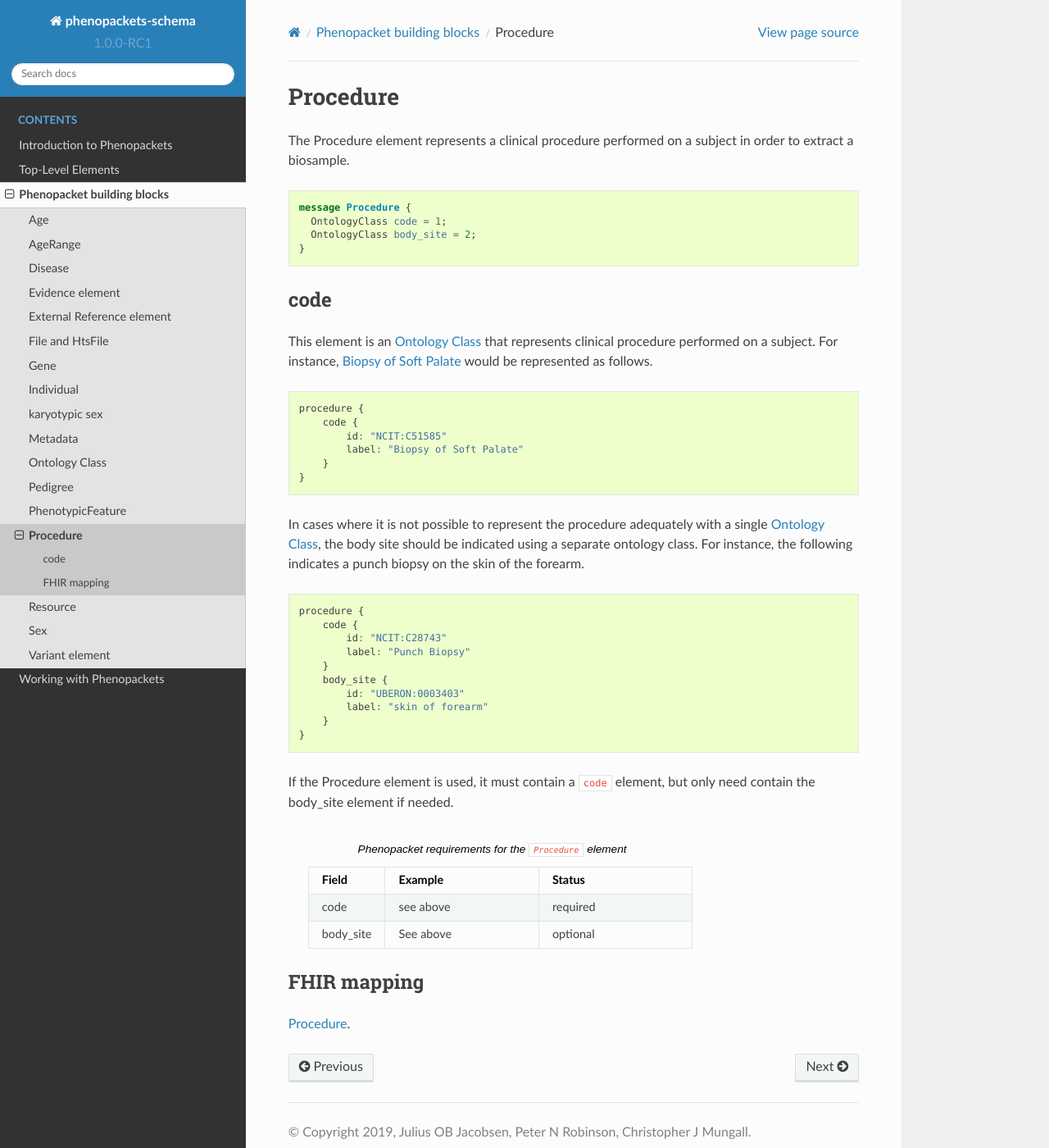
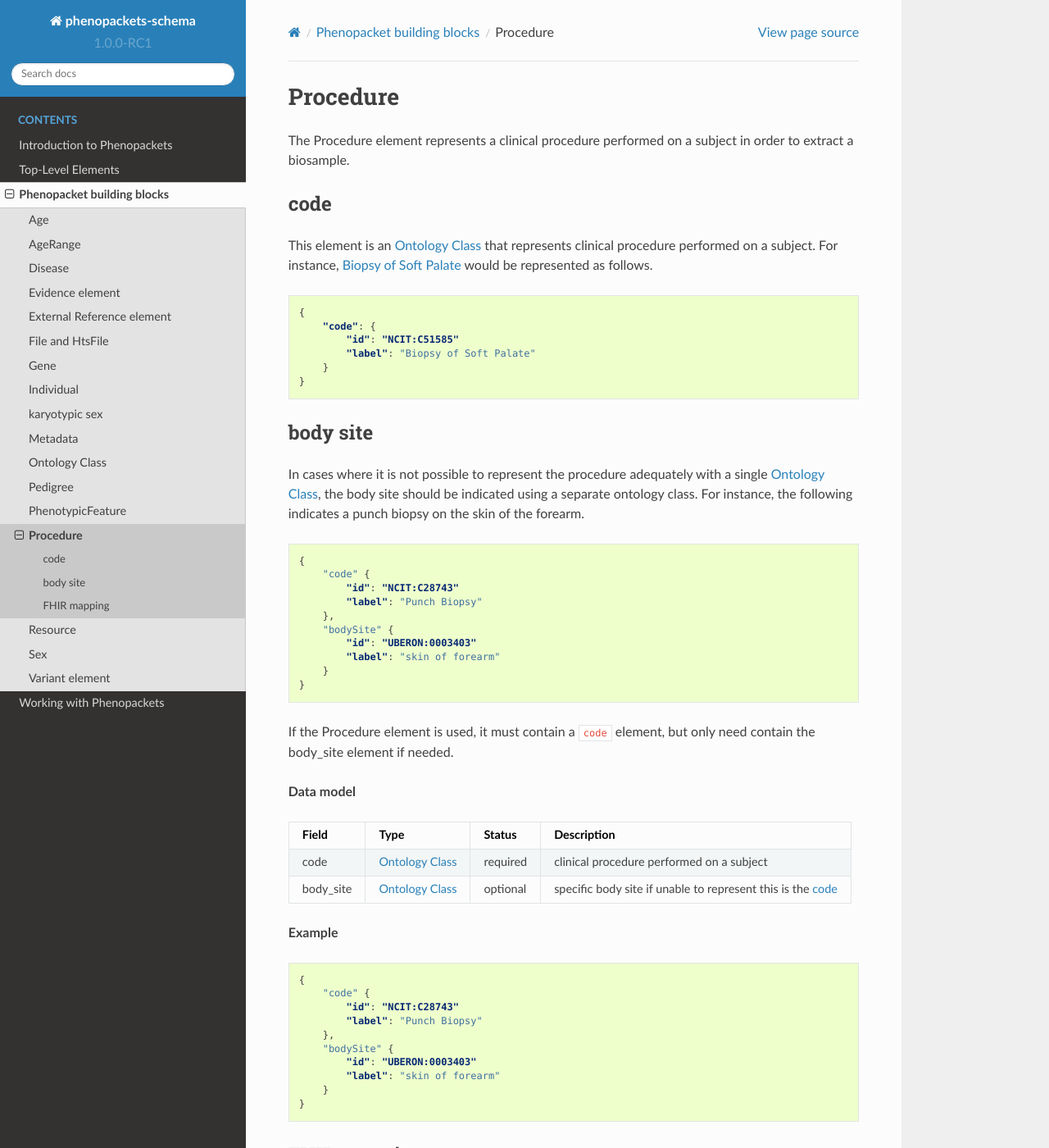
Before and after one commit to phenopackets/phenopacket-schema, a Sphinx documentation site: the page built from docs/procedure.rst, in a window 1280 px wide and 1400 px high. Shown: the whole window at 82% size. Built offline with Sphinx 7.4.7 and the Read the Docs theme 2.0.0, drawn with Linux system fonts in a browser that asks for light colours.

Commit message:
Update docs/procedure, resource, sex inline with #182

```diff
--- a/docs/procedure.rst
+++ b/docs/procedure.rst
@@ -6,13 +6,7 @@ Procedure
 
 The Procedure element represents a clinical procedure performed on a subject in order to extract a biosample.
 
-.. code:: proto
-
-  message Procedure {
-    OntologyClass code = 1;
-    OntologyClass body_site = 2;
-  }
-
+.. _procedurecode:
 
 code
 ~~~~
@@ -21,31 +15,32 @@ This element is an :ref:`rstontologyclass` that represents clinical procedure pe
 would be represented as follows.
 
 
-.. code-block:: proto
+.. code-block:: json
 
-    procedure {
-        code {
-            id: "NCIT:C51585"
-            label: "Biopsy of Soft Palate"
+    {
+        "code": {
+            "id": "NCIT:C51585"
+            "label": "Biopsy of Soft Palate"
         }
     }
 
-
+body site
+~~~~~~~~~
 In cases where it is not possible to represent the procedure adequately with a single
 :ref:`rstontologyclass`, the body site should be indicated using a separate
 ontology class. For instance, the following indicates a punch biopsy on the
 skin of the forearm.
 
-.. code-block:: proto
+.. code-block:: json
 
-    procedure {
-        code {
-            id: "NCIT:C28743"
-            label: "Punch Biopsy"
-        }
-        body_site {
-            id: "UBERON:0003403"
-            label: "skin of forearm"
+    {
+        "code" {
+            "id": "NCIT:C28743"
+            "label": "Punch Biopsy"
+        },
+        "bodySite" {
+            "id": "UBERON:0003403"
+            "label": "skin of forearm"
         }
     }
 
@@ -53,21 +48,28 @@ skin of the forearm.
 If the Procedure element is used, it must contain a ``code`` element, but only need contain the
 body_site element if needed.
 
+**Data model**
 
- .. list-table:: Phenopacket requirements for the ``Procedure`` element
-    :widths: 25 50 50
-    :header-rows: 1
+.. csv-table::
+   :header: Field, Type, Status, Description
 
-    * - Field
-      - Example
-      - Status
-    * - code
-      - see above
-      - required
-    * - body_site
-      - See above
-      - optional
+    code, :ref:`rstontologyclass`, required, clinical procedure performed on a subject
+    body_site, :ref:`rstontologyclass`, optional, specific body site if unable to represent this is the :ref:`procedurecode`
 
+**Example**
+
+.. code-block:: json
+
+    {
+        "code" {
+            "id": "NCIT:C28743"
+            "label": "Punch Biopsy"
+        },
+        "bodySite" {
+            "id": "UBERON:0003403"
+            "label": "skin of forearm"
+        }
+    }
 
 FHIR mapping
 ~~~~~~~~~~~~
```
Also changed, not shown: docs/resource.rst (+21 -38 lines), docs/sex.rst (+4 -4 lines).
